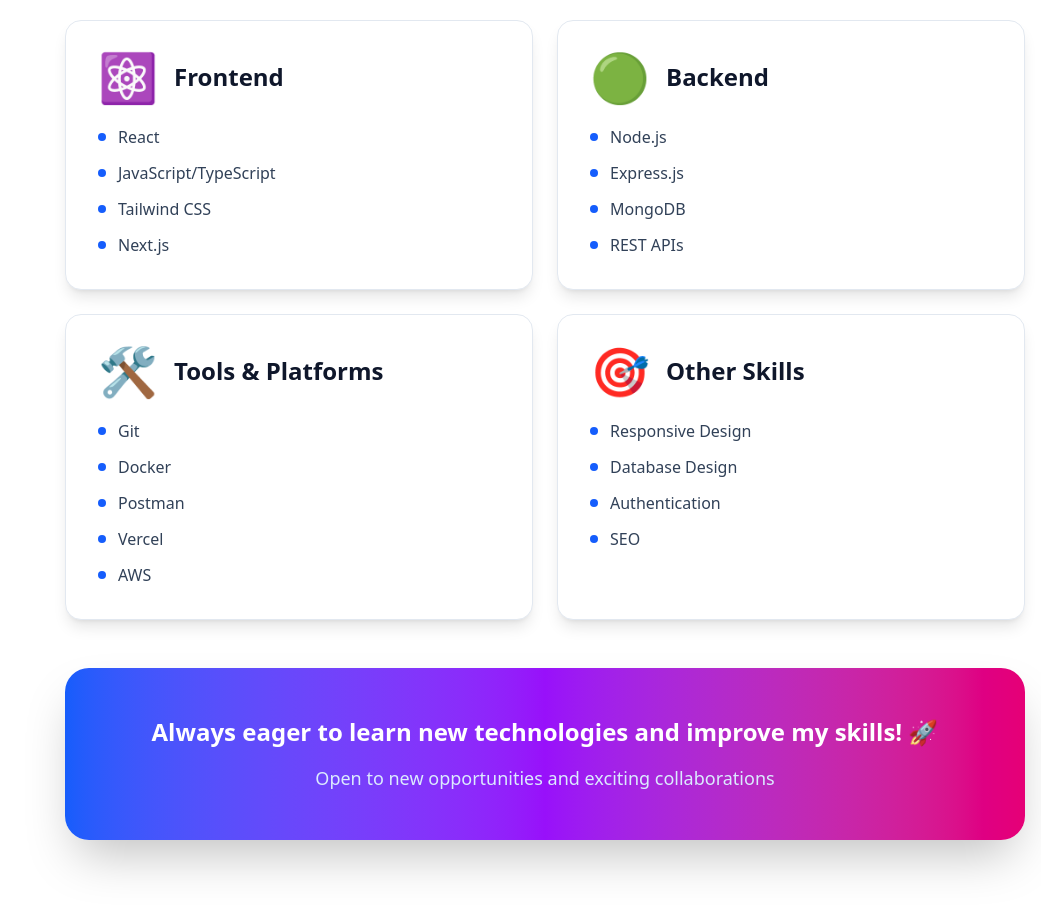
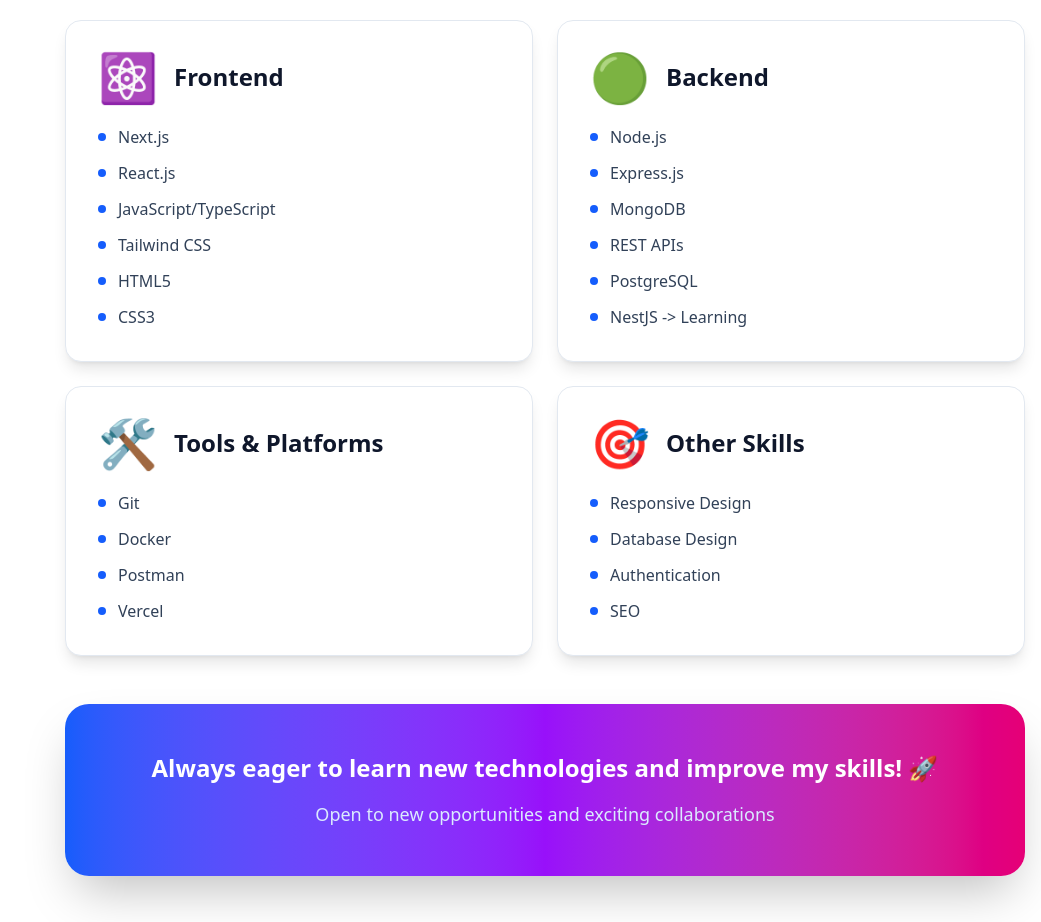
Before and after one commit to gitsforvikki/Portfolio, a Next.js app: page / in a window 1280 px wide. Shown: the part 4780-5702 px from the top of the page, without its empty margins (239-1280 px from the left). Built offline with nearby package versions, Linux system fonts and the light colour scheme.

Commit message:
update skill section

```diff
--- a/components/sections/Skills.tsx
+++ b/components/sections/Skills.tsx
@@ -3,17 +3,31 @@
     {
       icon: "⚛️",
       category: "Frontend",
-      skills: ["React", "JavaScript/TypeScript", "Tailwind CSS", "Next.js"],
+      skills: [
+        "Next.js",
+        "React.js",
+        "JavaScript/TypeScript",
+        "Tailwind CSS",
+        "HTML5",
+        "CSS3",
+      ],
     },
     {
       icon: "🟢",
       category: "Backend",
-      skills: ["Node.js", "Express.js", "MongoDB", "REST APIs"],
+      skills: [
+        "Node.js",
+        "Express.js",
+        "MongoDB",
+        "REST APIs",
+        "PostgreSQL",
+        "NestJS -> Learning",
+      ],
     },
     {
       icon: "🛠️",
       category: "Tools & Platforms",
-      skills: ["Git", "Docker", "Postman", "Vercel", "AWS"],
+      skills: ["Git", "Docker", "Postman", "Vercel"],
     },
     {
       icon: "🎯",
```
